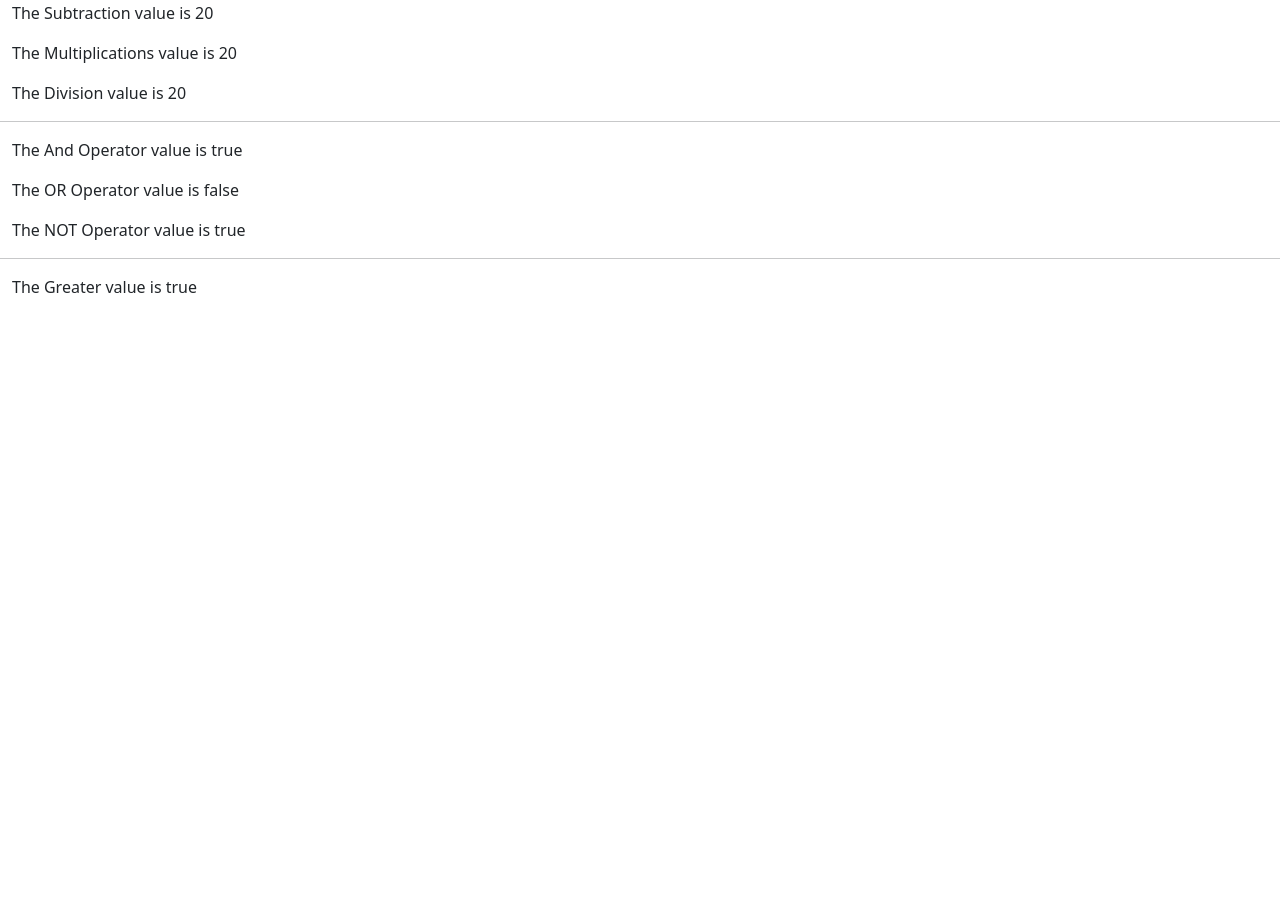
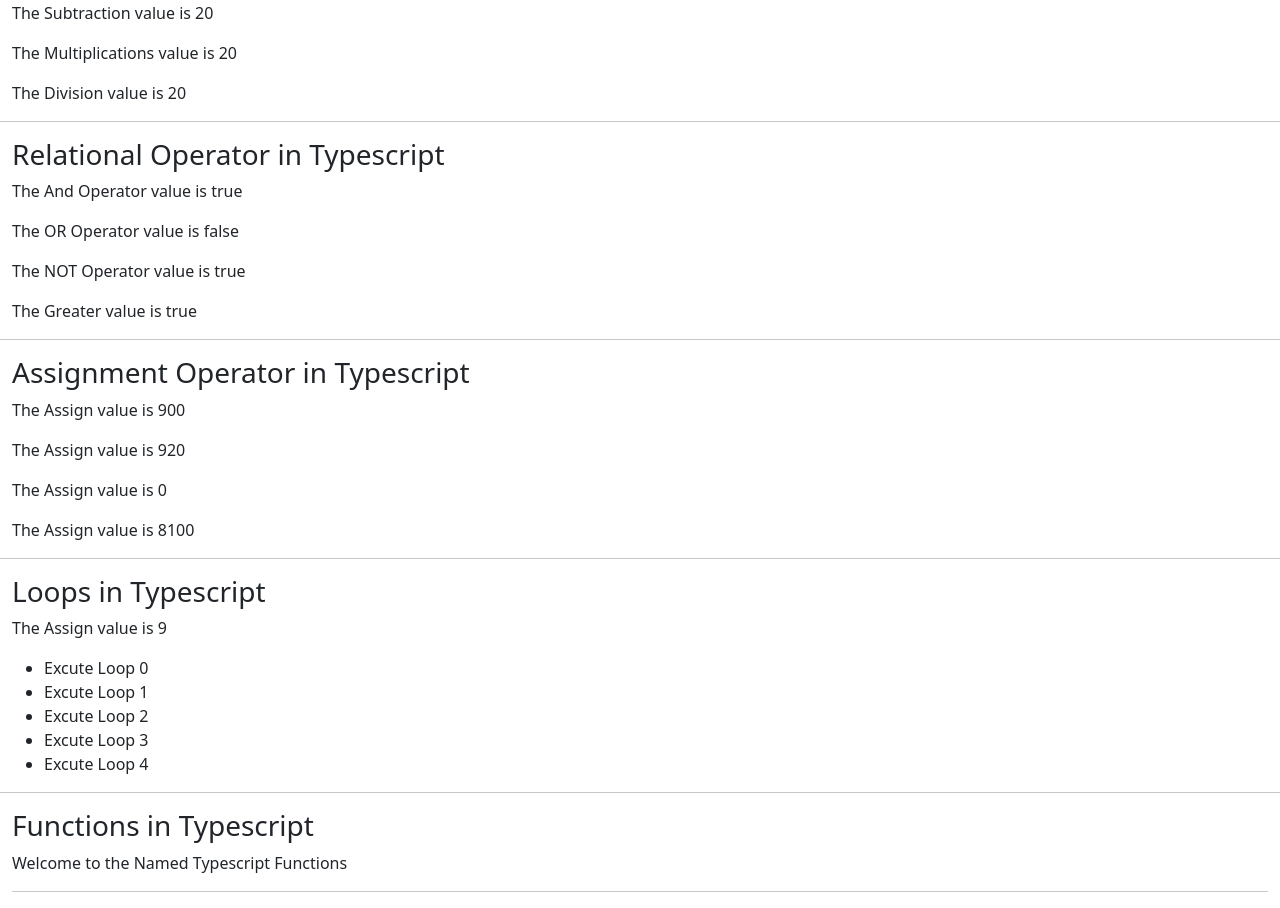
Before and after one commit to mohankumar6789/Ang-Typescript, an Angular app: page / in a window 1280 px wide. Shown: the part 380-1288 px from the top of the page. Before the commit the page ends 800 px from the top, so only its background shows below. Built offline with nearby package versions, Linux system fonts and the light colour scheme.

Commit message:
Typescript 12

```diff
--- a/src/app/app.component.html
+++ b/src/app/app.component.html
@@ -55,13 +55,34 @@
         </div>
         <hr>
         <div class="col">
+            <h3>Relational Operator in Typescript</h3>
             <p>The And Operator value is {{outputResult4}}</p>
             <p>The OR Operator value is {{outputResult5}}</p>
             <p>The NOT Operator value is {{outputResult6}}</p>
+            <p>The Greater value is {{outputResult7}}</p>
         </div>
         <hr>
         <div class="col">
-            <p>The Greater value is {{outputResult7}}</p>
+            <h3>Assignment Operator in Typescript</h3>
+            <p>The Assign value is {{outputResult8}}</p>
+            <p>The Assign value is {{outputResult9}}</p>
+            <p>The Assign value is {{outputResult10}}</p>
+            <p>The Assign value is {{outputResult11}}</p>
+        </div>
+        <hr>
+        <div class="col">
+            <h3>Loops in Typescript</h3>
+            <p>The Assign value is {{outputResult12}}</p>
+            <!-- <p>The Assign value is {{outputResult13}}</p> -->
+            <ul>
+                <li *ngFor="let a of testloop; let index1 = index">Excute Loop {{ index1 }}</li>
+            </ul>
+        </div>
+        <hr>
+        <div class="col">
+            <h3>Functions in Typescript</h3>
+            <p>Welcome to the Named {{res}}</p>
+            <hr>
         </div>
     </div>
 </div>
--- a/src/app/app.component.ts
+++ b/src/app/app.component.ts
@@ -7,7 +7,7 @@ import { Component, OnInit } from '@angular/core';
 })
 
 export class AppComponent implements OnInit {
-  ngOnInit(): void {}
+  ngOnInit(): void { }
   title = 'angtypescript';
 
   //Variables in Typescript
@@ -16,51 +16,170 @@ export class AppComponent implements OnInit {
   empid: number = 3499;
 
   //Operators in Typescript
-  outputResult:number = this.addFunction(10, 10);
-  addFunction(num1:number, num2:number){
+  outputResult: number = this.addFunction(10, 10);
+  addFunction(num1: number, num2: number) {
     this.outputResult = num1 + num2;
     return this.outputResult;
   }
 
-  outputResult1:number = this.addSubtraction(30, 10);
-  addSubtraction(num1:number, num2:number){
+  outputResult1: number = this.addSubtraction(30, 10);
+  addSubtraction(num1: number, num2: number) {
     this.outputResult1 = num1 - num2;
     return this.outputResult1;
   }
 
-  outputResult2:number = this.addMultiplication(5, 4);
-  addMultiplication(num1: number, num2: number){
+  outputResult2: number = this.addMultiplication(5, 4);
+  addMultiplication(num1: number, num2: number) {
     this.outputResult2 = num1 * num2;
     return this.outputResult2;
   }
 
-  outputResult3:number = this.addDivision(200, 10);
-  addDivision(num1: number, num2: number){
+  outputResult3: number = this.addDivision(200, 10);
+  addDivision(num1: number, num2: number) {
     this.outputResult3 = num1 / num2;
     return this.outputResult3;
   }
 
-  outputResult4:Boolean = this.andFunction(20, 90);
-  andFunction(avg:number, percent:number){
+  outputResult4: Boolean = this.andFunction(20, 90);
+  andFunction(avg: number, percent: number) {
     this.outputResult4 = ((avg < percent) && (percent > avg));
     return this.outputResult4;
   }
 
-  outputResult5:Boolean = this.orFunction(20, 90);
-  orFunction(avg:number, percent:number){
+  outputResult5: Boolean = this.orFunction(20, 90);
+  orFunction(avg: number, percent: number) {
     this.outputResult5 = ((avg > percent) || (percent < avg));
     return this.outputResult5;
   }
 
-  outputResult6:Boolean = this.notFunction(20, 90);
-  notFunction(avg:number, percent:number){
-    this.outputResult6 = (! (avg > percent) || (percent < avg));
+  outputResult6: Boolean = this.notFunction(20, 90);
+  notFunction(avg: number, percent: number) {
+    this.outputResult6 = (!(avg > percent) || (percent < avg));
     return this.outputResult6;
   }
 
-  outputResult7:Boolean = this.greaterFunction(20, 90);
-  greaterFunction(num1:number, num2:number){
+  outputResult7: Boolean = this.greaterFunction(20, 90);
+  greaterFunction(num1: number, num2: number) {
     this.outputResult7 = !(num1 === num2);
     return this.outputResult7;
   }
+
+  outputResult8: any = this.relationFunction(20, 900);
+  relationFunction(a: number, b: number) {
+    this.outputResult8 = (a = b);
+    return this.outputResult8;
+  }
+
+  outputResult9: any = this.relationFunction1(20, 900);
+  relationFunction1(a: number, b: number) {
+    this.outputResult9 = (a += b);
+    return this.outputResult9;
+  }
+
+  outputResult10: any = this.relationFunction2(90, 90);
+  relationFunction2(a: number, b: number) {
+    this.outputResult10 = (a -= b);
+    return this.outputResult10;
+  }
+
+  outputResult11: any = this.relationFunction3(90, 90);
+  relationFunction3(a: number, b: number) {
+    this.outputResult11 = (a *= b);
+    return this.outputResult11;
+  }
+
+  outputResult12: any = this.relationFunction4(10);
+  relationFunction4(n: number) {
+    for (let i = 0; i < n; i++) {
+      this.outputResult12 = i;
+    }
+    return this.outputResult12;
+  }
+
+  // outputResult13: any = this.relationFunction5(6);
+  // relationFunction5(n: number) {
+  //   let i = 0;
+  //   while (i < n) {
+  //     this.outputResult13 = i;
+  //     i++;
+  //   }
+  //   return this.outputResult13;
+  // }
+
+  testloop = new Array(5);
+
+  res:string = "Typescript Functions"
+  myfunction(){
+    return this.res;
+  }
+
+  // result:string = "Typescript Functions"
+  // greeting: string = function(this: any){
+  //   return this.result;
+  //  }
+  //  greeting().
 }
+
+var i;
+for (i = 0; i <= 5; i++) {
+  console.log("Execute the For-loop", i);
+}
+
+let j: number = 0;
+while (j <= 5) {
+  console.log("Excute of While-loop", j);
+  j++;
+}
+
+let n: number = 0;
+do {
+  console.log("Execute of do-while", n);
+  n++;
+} while (n <= 5)
+
+var m:number = 1;
+while(m<=5){
+  if (m%2 == 0){
+    console.log("Break Value", m);
+    break;
+  }
+  m++;
+}
+
+let h:number =10;
+if(h%3 == 0){
+  console.log("True");
+}
+else{
+  console.log("False");
+}
+
+var num:number = 0;
+var countw:number = 0;
+
+for(num=0;num<=10;num++){
+  if(num%2==0){
+    continue;
+  }
+  countw ++;
+}
+console.log("Odd Values", +countw);
+
+//Named Function
+function display(){
+  console.log("Typescript Functions");
+}
+display();
+
+//Anamayous Function
+let greeting = function(){
+  console.log("Welcome to Typescript");
+}
+greeting();
+
+let res;
+let sum = (x: number, y: number): number => {
+  return res = x + y;
+}
+sum(10, 30);
+console.log(res);
```
